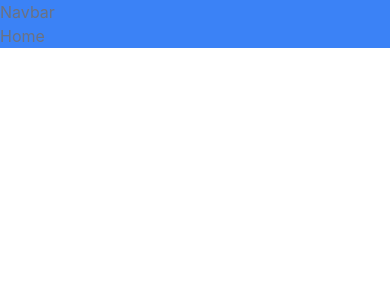
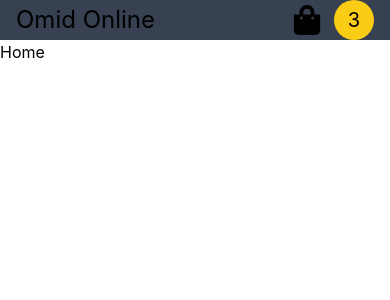
Before and after one commit to Omid-Sargazi/ecommerce-tailwindcss, a React (Create React App) app: page / in a window 390 px wide. Shown: the top 300 px of the page. Built offline with nearby package versions, Linux system fonts and the light colour scheme.

Commit message:
create responsive navbar

```diff
--- a/src/App.js
+++ b/src/App.js
@@ -7,7 +7,7 @@ import NotFound from "./components/NotFound";
 
 const App = () => {
   return (
-    <div className=" text-gray-500 bg-blue-500">
+    <div>
       <BrowserRouter>
         <Navbar />
         <Routes>
--- a/src/components/Navbar.js
+++ b/src/components/Navbar.js
@@ -1,7 +1,25 @@
 import React from "react";
+import { FaShoppingBag } from "react-icons/fa";
+import { Link } from "react-router-dom";
 
 const Navbar = () => {
-  return <div>Navbar</div>;
+  return (
+    <nav className=" flex items-center justify-between h-[40px] md:h-[70px] bg-gray-700 w-full md:px-16 p-4 ">
+      <Link to="/">
+        <h2 className=" text-2xl md:text-4xl">Omid Online</h2>
+      </Link>
+      <div>
+        <Link to="/cart">
+          <div className=" flex gap-3 items-center">
+            <FaShoppingBag size={30} />
+            <span className=" text-xl md:text-3xl w-10 h-10 bg-yellow-400 rounded-full flex items-center justify-center ">
+              3
+            </span>
+          </div>
+        </Link>
+      </div>
+    </nav>
+  );
 };
 
 export default Navbar;
```
